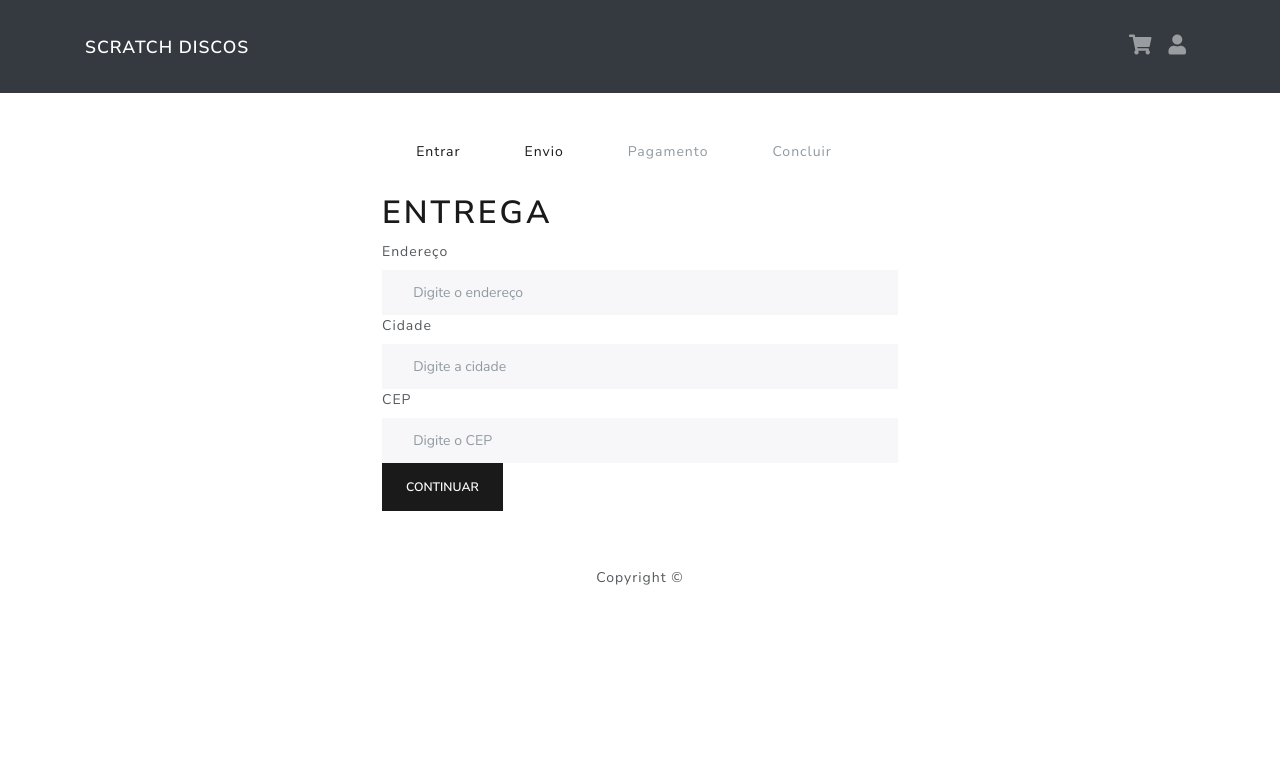
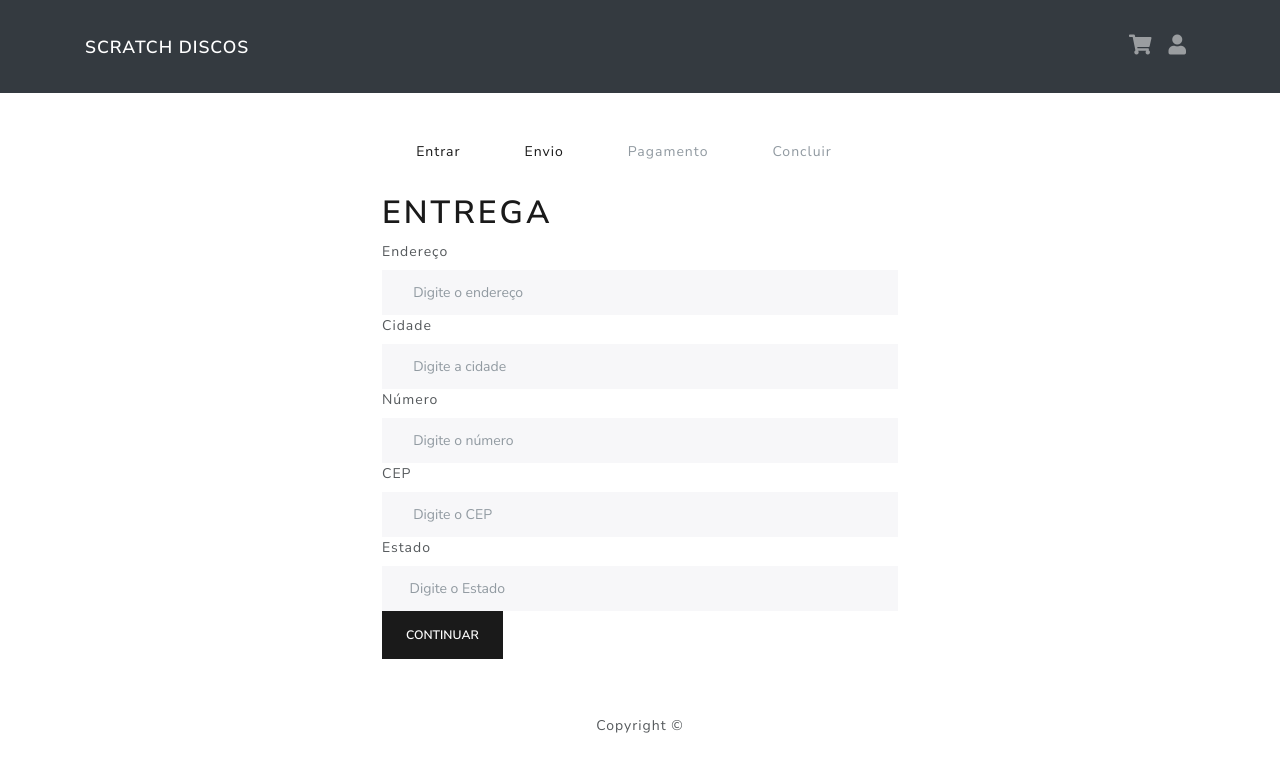
Before and after one commit to fabio-barros/vynil-store, a React (Create React App) app in the folder client/: page /shipping in a window 1280 px wide. Shown: the top 772 px of the page. Built offline with nearby package versions, Linux system fonts and the light colour scheme; no server answers.

Commit message:
Contexts de pagamento e endereço

```diff
--- a/client/src/components/pages/PaymentScreen.tsx
+++ b/client/src/components/pages/PaymentScreen.tsx
@@ -38,6 +38,7 @@ import {
     RegisterContext,
     RegisteredUser,
 } from "../../contexts/RegisterContext";
+import { ShippingContext } from "../../contexts/ShippingContext";
 import {
     LOGIN_MUTATION,
     LoginUserInput,
@@ -63,33 +64,21 @@ interface RecordVars {
 }
 
 const PaymentScreen: FC<PaymentScreenProps> = ({}) => {
+    let location = useLocation();
+    const { shippingAddress, shippingAddressDispatch } =
+        useContext(ShippingContext);
+
     const [paymentMethod, setPaymentMethod] = useState("PayPal");
 
     const { user, registerDispatch } = useContext(RegisterContext);
+    let navigate = useNavigate();
 
-    // const [register, { data, loading, error }] = useMutation<
-    //     { register: RegisteredUser },
-    //     { input: RegisterUserInput }
-    // >(REGISTER_MUTATION, {
-    //     variables: { input: { username: email, password: password } },
-    //     onCompleted(data) {
-    //         registerDispatch({
-    //             type: RegisterActionsKind.REGISTER,
-    //             payload: data.register,
-    //         });
-    //     },
-    // });
-
-    let navigate = useNavigate();
-    let location = useLocation();
-    const redirect = location.search ? location.search.split("=")[1] : "/login";
-    // useEffect(() => {
-    //     if (data?.register) {
-    //         setTimeout(function () {
-    //             navigate(redirect);
-    //         }, 1500);
-    //     }
-    // }, [data?.register, navigate, redirect]);
+    useEffect(() => {
+        if (shippingAddress.postalCode === undefined) {
+            console.log(shippingAddress.postalCode);
+            navigate("/shipping");
+        }
+    }, [navigate, shippingAddress.postalCode]);
 
     const submitHandler = (e: FormEvent<HTMLFormElement>) => {
         e.preventDefault();
--- a/client/src/components/pages/ShippingScreen.tsx
+++ b/client/src/components/pages/ShippingScreen.tsx
@@ -1,11 +1,3 @@
-import {
-    ApolloError,
-    QueryResult,
-    useLazyQuery,
-    useMutation,
-    useQuery,
-} from "@apollo/client";
-
 import {
     FC,
     FormEvent,
@@ -23,35 +15,16 @@ import {
     ListGroup,
     Row,
 } from "react-bootstrap";
-import { useLocation, useNavigate } from "react-router";
-import { useParams } from "react-router";
-import { Link } from "react-router-dom";
-import { CartContext } from "../../contexts/CartContext";
+import { useNavigate } from "react-router";
 
-import {
-    GET_RECORD_QUERY,
-    Record,
-    RecordInventoryData,
-    RecordsInventoryData,
-} from "../../contexts/ProductsContext";
 import {
     RegisterContext,
     RegisteredUser,
 } from "../../contexts/RegisterContext";
-import {
-    LOGIN_MUTATION,
-    LoginUserInput,
-    UserInfo,
-    UserContext,
-    User,
-    RegisterUserInput,
-    REGISTER_MUTATION,
-} from "../../contexts/UserContext";
+import { ShippingContext } from "../../contexts/ShippingContext";
 
-import {
-    RegisterActionsKind,
-    UserInfoActionsKind,
-} from "../../reducers/UserReducer";
+import { ShippingActionsKind } from "../../reducers/ShippingReducer";
+
 import CheckoutSteps from "../CheckoutSteps";
 import FormContainer from "../FormContainer";
 import { Loader } from "../Loader";
@@ -63,42 +36,25 @@ interface RecordVars {
 }
 
 const ShippingScreen: FC<ShippingScreenProps> = ({}) => {
-    const [address, setAddress] = useState("");
-    const [city, setCity] = useState("");
-    const [postalCode, setPostalCode] = useState("");
-    const [country, setCountry] = useState("");
+    const { shippingAddress, shippingAddressDispatch } =
+        useContext(ShippingContext);
+    const [address, setAddress] = useState(shippingAddress.address);
+    const [city, setCity] = useState(shippingAddress.city);
+    const [houseNumber, setHouseNumber] = useState(shippingAddress.number);
+    const [postalCode, setPostalCode] = useState(shippingAddress.postalCode);
+    const [state, setState] = useState(shippingAddress.state);
 
     const { user, registerDispatch } = useContext(RegisterContext);
-    // const { userInfo, dispatch } = useContext(UserContext);
 
-    // const [register, { data, loading, error }] = useMutation<
-    //     { register: RegisteredUser },
-    //     { input: RegisterUserInput }
-    // >(REGISTER_MUTATION, {
-    //     variables: { input: { username: email, password: password } },
-    //     onCompleted(data) {
-    //         registerDispatch({
-    //             type: RegisterActionsKind.REGISTER,
-    //             payload: data.register,
-    //         });
-    //     },
-    // });
-    // if (!userInfo.access_token) {
-    //     navigate("/login");
-    // }
     let navigate = useNavigate();
-    let location = useLocation();
-    const redirect = location.search ? location.search.split("=")[1] : "/login";
-    // useEffect(() => {
-    //     if (data?.register) {
-    //         setTimeout(function () {
-    //             navigate(redirect);
-    //         }, 1500);
-    //     }
-    // }, [data?.register, navigate, redirect]);
 
     const submitHandler = (e: FormEvent<HTMLFormElement>) => {
         e.preventDefault();
+        shippingAddressDispatch({
+            type: ShippingActionsKind.SAVE_SHIPPING_ADDRESS,
+            payload: { address, city, number: houseNumber, postalCode, state },
+        });
+        navigate("/payment");
     };
     return (
         <Fragment>
@@ -109,29 +65,51 @@ const ShippingScreen: FC<ShippingScreenProps> = ({}) => {
                     <Form.Label>Endereço</Form.Label>
                     <Form.Group>
                         <Form.Control
+                            required
                             type="text"
                             placeholder="  Digite o endereço"
                             value={address}
-                            required
                             onChange={(e) => setAddress(e.target.value)}
                         ></Form.Control>
                     </Form.Group>
                     <Form.Label>Cidade</Form.Label>
                     <Form.Group>
                         <Form.Control
+                            required
                             type="text"
                             placeholder="  Digite a cidade"
                             value={city}
                             onChange={(e) => setCity(e.target.value)}
                         ></Form.Control>
                     </Form.Group>
+                    <Form.Label>Número</Form.Label>
+                    <Form.Group>
+                        <Form.Control
+                            required
+                            type="text"
+                            placeholder="  Digite o número"
+                            value={houseNumber}
+                            onChange={(e) => setHouseNumber(e.target.value)}
+                        ></Form.Control>
+                    </Form.Group>
                     <Form.Label>CEP</Form.Label>
                     <Form.Group>
                         <Form.Control
+                            required
                             type="text"
                             placeholder="  Digite o CEP"
                             value={postalCode}
                             onChange={(e) => setPostalCode(e.target.value)}
+                        ></Form.Control>
+                    </Form.Group>
+                    <Form.Label>Estado</Form.Label>
+                    <Form.Group>
+                        <Form.Control
+                            required
+                            type="text"
+                            placeholder=" Digite o Estado"
+                            value={state}
+                            onChange={(e) => setState(e.target.value)}
                         ></Form.Control>
                     </Form.Group>
                     <Button type="submit" variant="primary">
--- a/client/src/contexts/ShippingContext.tsx
+++ b/client/src/contexts/ShippingContext.tsx
@@ -1,36 +1,37 @@
-import { ApolloError, useLazyQuery, useQuery } from "@apollo/client";
 import { createContext, Dispatch, FC, useEffect, useReducer } from "react";
 
 import {
-    CartAction,
-    CartActionsKind,
-    CartProduct,
-    cartReducer,
-    CartState,
-    initializer,
-    initialState,
-} from "../reducers/CartReducer";
-import {
-    Record,
-    RecordsInventoryData,
-    GET_RECORD_QUERY,
-} from "./ProductsContext";
+    ShippingAddress,
+    ShippingAddressAction,
+    shippingAddressInitializer,
+    shippingAddressInitialState,
+    shippingAddressReducer,
+} from "../reducers/ShippingReducer";
 
 interface ShippingContextProps {
-    cartItems: CartProduct[];
-    dispatch: Dispatch<CartAction>;
+    shippingAddress: ShippingAddress;
+    shippingAddressDispatch: Dispatch<ShippingAddressAction>;
 }
 export const ShippingContext = createContext({} as ShippingContextProps);
 
 const ShippingContextProvider: FC = ({ children }) => {
-    const [cart, dispatch] = useReducer(cartReducer, initialState, initializer);
+    const [shipping, shippingAddressDispatch] = useReducer(
+        shippingAddressReducer,
+        shippingAddressInitialState,
+        shippingAddressInitializer
+    );
 
     useEffect(() => {
-        localStorage.setItem("cartItems", JSON.stringify(cart.cartItems));
-    }, [cart]);
-    const cartItems = cart.cartItems;
+        localStorage.setItem(
+            "shippingAddress",
+            JSON.stringify(shipping.shippingAddress)
+        );
+    }, [shipping]);
+    const shippingAddress = shipping.shippingAddress;
     return (
-        <ShippingContext.Provider value={{ cartItems, dispatch }}>
+        <ShippingContext.Provider
+            value={{ shippingAddress, shippingAddressDispatch }}
+        >
             {children}
         </ShippingContext.Provider>
     );
--- a/client/src/contexts/UserContext.tsx
+++ b/client/src/contexts/UserContext.tsx
@@ -1,4 +1,4 @@
-import { ApolloError, gql, useLazyQuery, useQuery } from "@apollo/client";
+import { gql } from "@apollo/client";
 import { createContext, Dispatch, FC, useEffect, useReducer } from "react";
 import {
     UserInfoAction,
@@ -6,12 +6,6 @@ import {
     loginInitialState,
     loginInitializer,
 } from "../reducers/UserReducer";
-
-import {
-    Record,
-    RecordsInventoryData,
-    GET_RECORD_QUERY,
-} from "./ProductsContext";
 
 export interface LoginUserInput {
     username: string;
@@ -61,12 +55,6 @@ const UserContextProvider: FC = ({ children }) => {
         loginInitializer
     );
 
-    const [registeredUser, registerDispatch] = useReducer(
-        loginReducer,
-        loginInitialState,
-        loginInitializer
-    );
-
     useEffect(() => {
         localStorage.setItem("userInfo", JSON.stringify(user.userInfo));
     }, [user]);
--- /dev/null
+++ b/client/src/reducers/ShippingReducer.ts
@@ -0,0 +1,51 @@
+import { Record } from "../contexts/ProductsContext";
+
+export interface ShippingAddress {
+    address: string;
+    number: string;
+    city: string;
+    postalCode: string;
+    state: string;
+}
+
+export enum ShippingActionsKind {
+    SAVE_SHIPPING_ADDRESS = "SAVE_SHIPPING_ADDRESS",
+    REMOVE_FROM_CART = "REMOVE_FROM_CART",
+    CLEAR_CART = "CLEAR_CART",
+}
+export interface ShippingAddressAction {
+    type: ShippingActionsKind;
+    payload: ShippingAddress;
+}
+export interface ShippingAddressState {
+    shippingAddress: ShippingAddress;
+}
+
+export const shippingAddressInitialState: ShippingAddressState = {
+    shippingAddress: {} as ShippingAddress,
+};
+
+export const shippingAddressInitializer = (
+    initialValue = shippingAddressInitialState
+) => {
+    const shippingAddress: ShippingAddress = localStorage.getItem(
+        "shippingAddress"
+    )
+        ? JSON.parse(localStorage.getItem("shippingAddress") || "")
+        : shippingAddressInitialState.shippingAddress;
+    return { shippingAddress: shippingAddress };
+};
+
+export const shippingAddressReducer = (
+    state: ShippingAddressState,
+    action: ShippingAddressAction
+): ShippingAddressState => {
+    const shippingAddress = action.payload;
+    switch (action.type) {
+        case ShippingActionsKind.SAVE_SHIPPING_ADDRESS:
+            return { ...state, shippingAddress: shippingAddress };
+
+        default:
+            return state;
+    }
+};
```
Also changed, not shown: client/src/app/App.tsx (+7 -1 lines), client/src/contexts/PaymentMethodContext.tsx (+22 -22 lines), client/src/contexts/RegisterContext.tsx (+1 -11 lines), client/src/reducers/PaymentMethodReducer.ts (added, +44 -0 lines).
